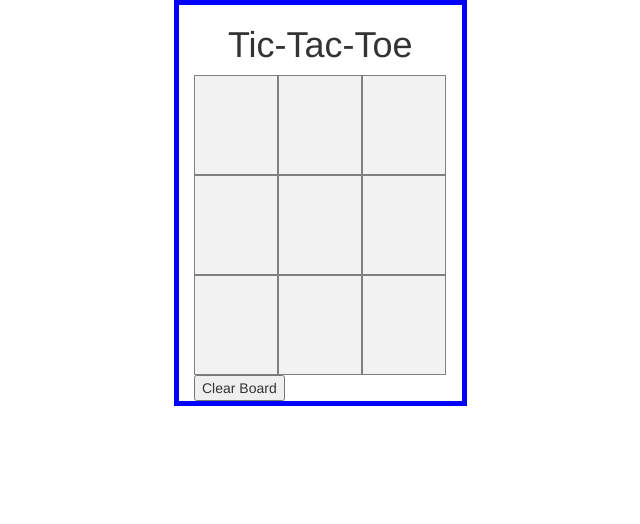
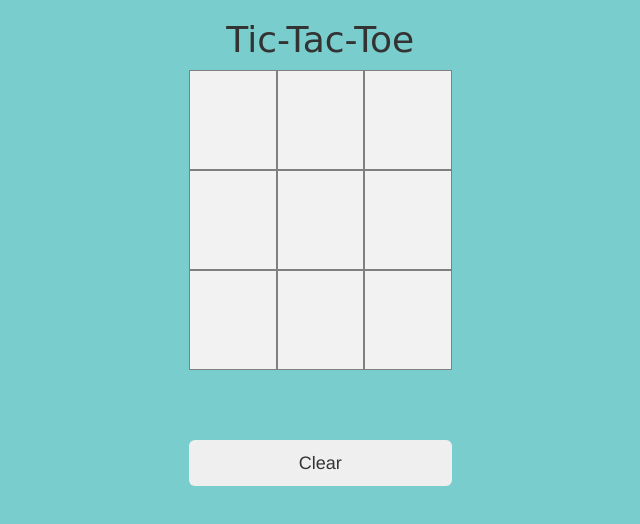
Before and after one commit to mateoholman/jQuery-TicTacToe, a plain HTML site: page index.html in a window 1280 px wide. Shown: the whole page, without its empty margins (271-911 px from the left). Drawn offline with nearby package versions, Linux system fonts and the light colour scheme; a web font is replaced by a local one.

Commit message:
Updated CSS Styling

```diff
--- a/index.html
+++ b/index.html
@@ -46,7 +46,7 @@
         </div>
       </div>
       <div id="announce-winner"></div>
-      <button id="clear">Clear Board</button>
+      <button id="clear" type="button" class="btn btn-lg">Clear</button>
       </div>
     </div>
   </div>
--- a/style.css
+++ b/style.css
@@ -1,3 +1,7 @@
+body {
+  background-color: #79CDCD;
+}
+
 div[data-cell] {
     width: calc(100% / 3);
     display: inline-block;
@@ -11,13 +15,18 @@ div[data-cell] {
 
 h1 {
   text-align: center;
+  font-family: 'Shrikhand', cursive;
 }
 
-#gameBoard {
-  border: solid blue 5px;
+button {
+  width: 100%;
 }
 
 #announce-winner {
+    margin-top: 10px;
+    margin-bottom: 10px;
     clear: both;
-    font-size: 50px;
+    height: 50px;
+    font-size: 25px;
+    text-align: center;
 }
```
